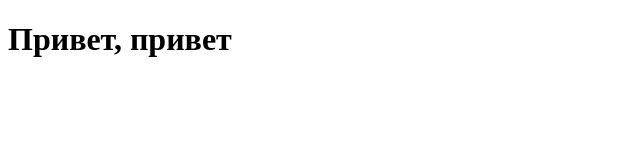
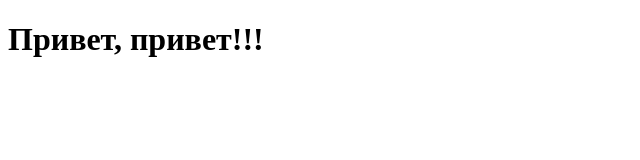
Before and after one commit to dmtrvnadi/first-project, a plain HTML site: page index.html in a window 1280 px wide. Shown: the full height of the page, 0-640 px from the left. Drawn offline with Linux system fonts and the light colour scheme.

Commit message:
Update index.html

```diff
--- a/index.html
+++ b/index.html
@@ -7,7 +7,7 @@
 </head>
 <body>
   <div>
-    <h1>Привет, привет</h1>
+    <h1>Привет, привет!!!</h1>
   </div>
 </body>
 </html>
```
